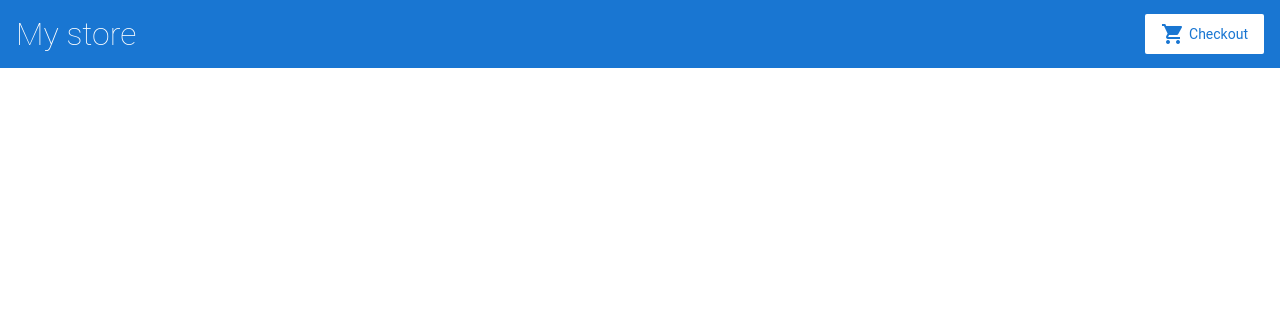
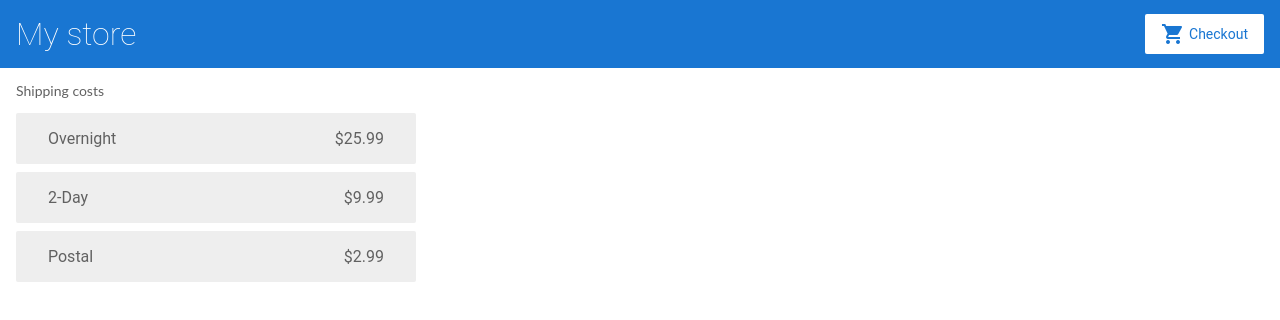
Before and after one commit to zhoricc3398/angular-tutorial-first, an Angular app: page /shipping in a window 1280 px wide. Before the commit this address led to /. Shown: the top 320 px of the page. Built offline with nearby package versions, Linux system fonts and the light colour scheme.

Commit message:
feat(4-shipping prices): Add remove item button and shipping costs

```diff
--- a/src/app/cart.service.ts
+++ b/src/app/cart.service.ts
@@ -1,4 +1,5 @@
 import { Injectable } from '@angular/core';
+import { HttpClient } from '@angular/common/http';
 
 @Injectable({
     providedIn: 'root'
@@ -6,7 +7,7 @@
 
 export class CartService {
     items = [];
-    consturctor() { }
+    constructor(private http: HttpClient) { }
 
     addToCart(product) {
         this.items.push(product);
@@ -20,4 +21,13 @@
         return this.items;
     }
 
+    removeItem(id) {
+        this.items.splice(id, 1)
+        return this.items
+    }
+
+    getShippingCosts() {
+        return this.http.get('/assets/shipping.json')
+    }
+
 }
--- a/src/app/cart/cart.component.html
+++ b/src/app/cart/cart.component.html
@@ -1,8 +1,13 @@
 <h3>Cart</h3>
 
-<div class="cart-item" *ngFor="let item of items">
+<p>
+    <a routerLink="/shipping">Shipping prices</a>
+</p>
+
+<div class="cart-item" *ngFor="let item of items; index as id">
     <span>{{item.name}}</span>
     <span>{{item.price | currency}}</span>
+    <button (click)="removeItem(id)">Remove item</button>
 </div>
 
 <button (click)="clearCart()">Clear cart</button>
--- a/src/app/cart/cart.component.ts
+++ b/src/app/cart/cart.component.ts
@@ -19,4 +19,8 @@
     this.cartService.clearCart()
     this.items = this.cartService.getItems()
   }
+
+  removeItem(id) {
+    this.items = this.cartService.removeItem(id)
+  }
 }
--- /dev/null
+++ b/src/app/shipping/shipping.component.html
@@ -0,0 +1,6 @@
+<p>Shipping costs</p>
+
+<div class="shipping-item" *ngFor="let shipping of shippingCosts | async">
+    <span>{{shipping.type}}</span>
+    <span>{{shipping.price | currency}}</span>
+</div>
--- /dev/null
+++ b/src/app/shipping/shipping.component.ts
@@ -0,0 +1,19 @@
+import { Component, OnInit } from '@angular/core';
+import { CartService } from '../cart.service';
+
+@Component({
+  selector: 'app-shipping',
+  templateUrl: './shipping.component.html',
+  styleUrls: ['./shipping.component.scss']
+})
+export class ShippingComponent implements OnInit {
+  shippingCosts;
+
+  constructor(private cartService: CartService) {
+    this.shippingCosts = cartService.getShippingCosts()
+  }
+
+  ngOnInit() {
+  }
+
+}
--- /dev/null
+++ b/src/assets/shipping.json
@@ -0,0 +1,14 @@
+[
+    {
+      "type": "Overnight",
+      "price": 25.99
+    },
+    {
+      "type": "2-Day",
+      "price": 9.99
+    },
+    {
+      "type": "Postal",
+      "price": 2.99
+    }
+  ]
```
Also changed, not shown: src/app/app.module.ts (+7 -2 lines), src/app/shipping/shipping.component.scss (added).
